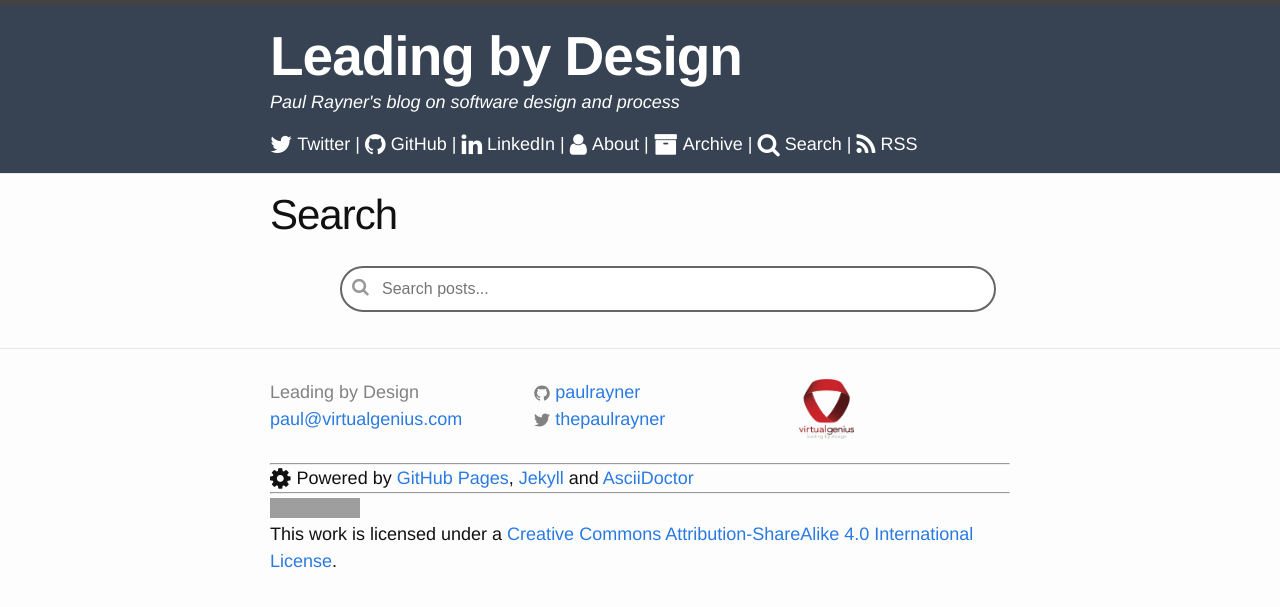
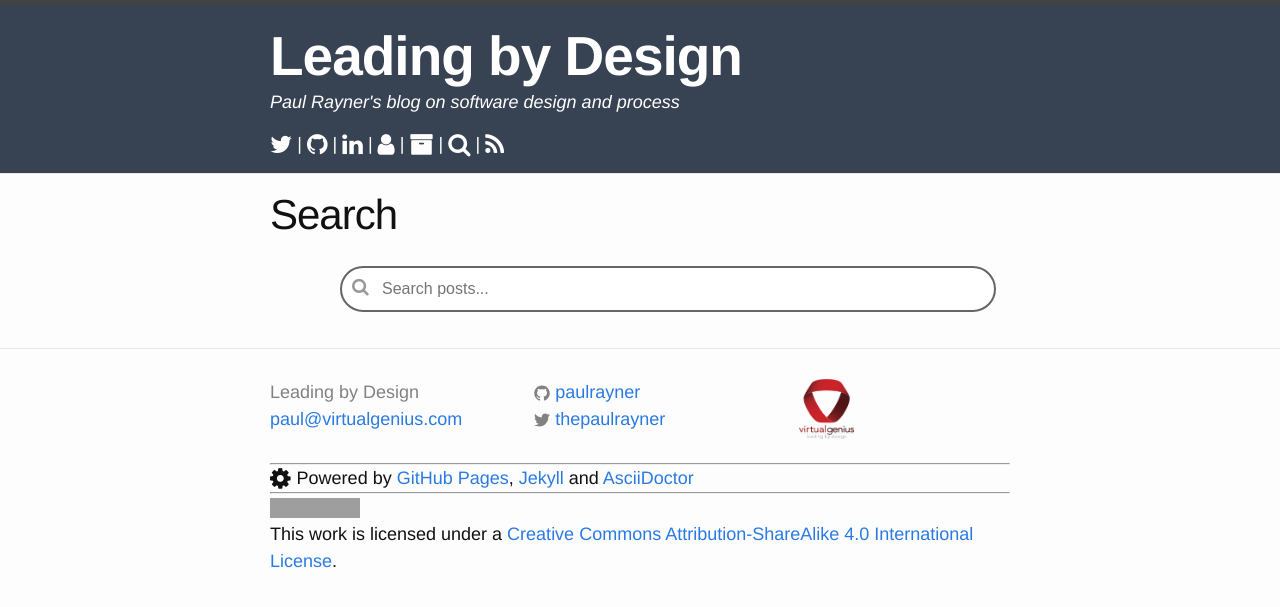
Before and after one commit to paulrayner/paulrayner.github.com, a Jekyll site: the page built from search.html, in a window 1280 px wide. Shown: the top 607 px of the page. Built offline with Jekyll 4.4.1, drawn with Linux system fonts in a browser that asks for light colours; nearby versions of some CDN libraries; comment, search, counter and statistics services are not loaded; grey boxes are pictures that could not be loaded.

Commit message:
Simplify navigation to icons-only for cleaner header
- Remove text labels from navigation links
- Keep icons with title attributes for accessibility
- Makes search icon more visible and prominent
- Creates cleaner, more modern header design

```diff
--- a/_includes/header.html
+++ b/_includes/header.html
@@ -20,21 +20,19 @@
   </div>
   <div class="wrapper">
     <ul class="site-contact">
-      <li><i class="fa fa-twitter fa-lg"></i>&nbsp;<a target="_blank" class="site-contact" href="https://twitter.com/thepaulrayner">Twitter</a></li>
+      <li><a target="_blank" class="site-contact" href="https://twitter.com/thepaulrayner" title="Twitter"><i class="fa fa-twitter fa-lg"></i></a></li>
       <li>|</li>
-      <li><i class="fa fa-github fa-lg"></i>&nbsp;<a target="_blank" class="site-contact" href="https://github.com/paulrayner">GitHub</a></li>
+      <li><a target="_blank" class="site-contact" href="https://github.com/paulrayner" title="GitHub"><i class="fa fa-github fa-lg"></i></a></li>
       <li>|</li>
-      <!-- <li><i class="fa fa-google-plus fa-lg"></i>&nbsp;<a target="_blank" class="site-contact" href="https://plus.google.com/u/0/104952531007433798958/posts">Google</a></li>
-      <li>|</li> -->
-      <li><i class="fa fa-linkedin fa-lg"></i>&nbsp;<a target="_blank" class="site-contact" href="https://www.linkedin.com/in/thepaulrayner">LinkedIn</a></li>
+      <li><a target="_blank" class="site-contact" href="https://www.linkedin.com/in/thepaulrayner" title="LinkedIn"><i class="fa fa-linkedin fa-lg"></i></a></li>
       <li>|</li>
-      <li><i class="fa fa-user fa-lg"></i>&nbsp;<a class="site-contact" href="/about">About</a></li>
+      <li><a class="site-contact" href="/about" title="About"><i class="fa fa-user fa-lg"></i></a></li>
       <li>|</li>
-      <li><i class="fa fa-archive fa-lg"></i>&nbsp;<a class="site-contact" href="/archive.html">Archive</a></li>
+      <li><a class="site-contact" href="/archive.html" title="Archive"><i class="fa fa-archive fa-lg"></i></a></li>
       <li>|</li>
-      <li><i class="fa fa-search fa-lg"></i>&nbsp;<a class="site-contact" href="/search/">Search</a></li>
+      <li><a class="site-contact" href="/search/" title="Search"><i class="fa fa-search fa-lg"></i></a></li>
       <li>|</li>
-      <li><i class="fa fa-rss fa-lg text-error"></i>&nbsp;<a target="_blank" class="site-contact" href="{{ site.url | append: '/feed.xml' }}">RSS</a></li>
+      <li><a target="_blank" class="site-contact" href="{{ site.url | append: '/feed.xml' }}" title="RSS"><i class="fa fa-rss fa-lg text-error"></i></a></li>
     </ul>
   </div>
 </header>
```
